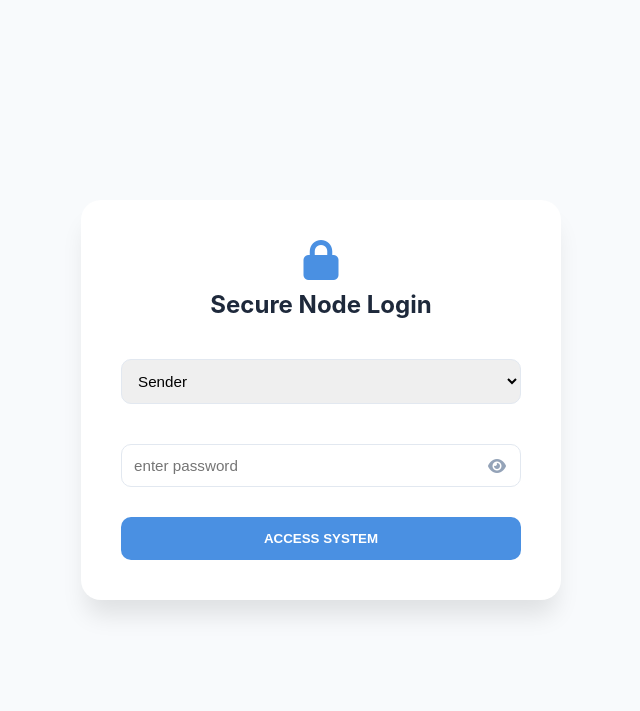
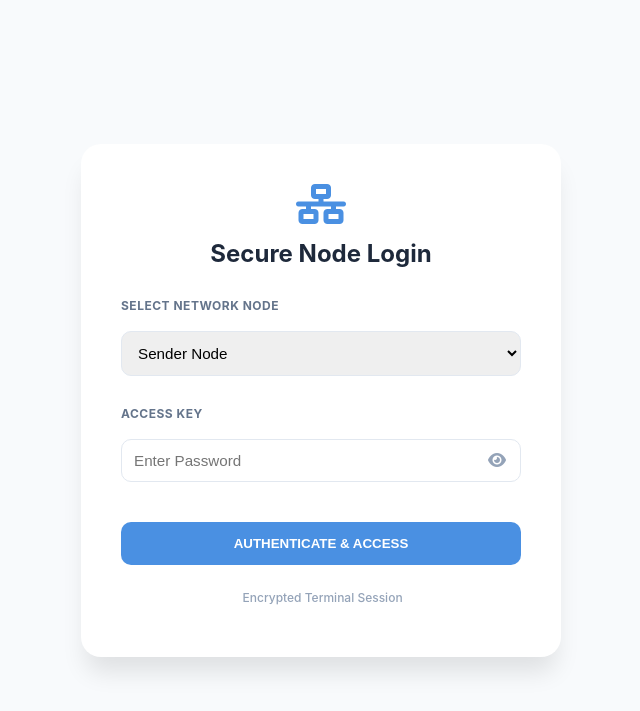
Before and after one commit to dhanushmsr/Secure-File-Transmissions, a Flask app: page / in a window 1280 px wide. Shown: the top 711 px of the page, without its empty margins (319-959 px from the left). Run offline with Flask 3, Linux system fonts and the light colour scheme.

Commit message:
Update login.html

```diff
--- a/templates/login.html
+++ b/templates/login.html
@@ -23,7 +23,7 @@
             transition: transform 0.3s ease;
         }
 
-        /* Shake Animation for Wrong Password */
+        /* Error Shake Animation */
         .shake {
             animation: shake 0.5s cubic-bezier(.36,.07,.19,.97) both;
             border: 2px solid var(--danger);
@@ -37,62 +37,70 @@
         }
 
         .header { text-align: center; margin-bottom: 30px; }
-        .header h2 { margin: 0; color: var(--text-dark); font-weight: 700; }
+        .header h2 { margin: 0; color: var(--text-dark); font-weight: 700; font-size: 1.5rem; }
 
         .input-group { margin-bottom: 20px; position: relative; }
-        input, select { width: 100%; padding: 12px; border: 1px solid #e2e8f0; border-radius: 10px; font-size: 0.95rem; outline: none; box-sizing: border-box; }
-        input:focus { border-color: var(--primary); }
+        .input-group label { display: block; font-size: 0.75rem; font-weight: 700; color: #64748b; margin-bottom: 8px; text-transform: uppercase; letter-spacing: 0.5px; }
+
+        input, select { width: 100%; padding: 12px; border: 1px solid #e2e8f0; border-radius: 10px; font-size: 0.95rem; outline: none; box-sizing: border-box; transition: 0.2s; }
+        input:focus { border-color: var(--primary); box-shadow: 0 0 0 3px rgba(74, 144, 226, 0.1); }
 
         .password-wrapper { position: relative; }
         .toggle-icon { position: absolute; right: 15px; top: 50%; transform: translateY(-50%); cursor: pointer; color: #94a3b8; }
+        .toggle-icon:hover { color: var(--primary); }
 
-        .btn-access { background: var(--primary); color: white; border: none; padding: 14px; border-radius: 10px; font-weight: 700; width: 100%; cursor: pointer; transition: 0.3s; }
-        .btn-access:hover { background: #357abd; }
+        .btn-access { background: var(--primary); color: white; border: none; padding: 14px; border-radius: 10px; font-weight: 700; width: 100%; cursor: pointer; transition: 0.3s; margin-top: 10px; }
+        .btn-access:hover { background: #357abd; transform: translateY(-1px); }
+
+        .footer { text-align: center; margin-top: 25px; font-size: 0.75rem; color: #94a3b8; font-weight: 500; }
     </style>
 </head>
 <body onload="checkError()">
 
     <div class="login-card" id="loginCard">
         <div class="header">
-            <i class="fa-solid fa-lock" style="font-size: 2.5rem; color: var(--primary); margin-bottom: 10px;"></i>
+            <i class="fa-solid fa-network-wired" style="font-size: 2.5rem; color: var(--primary); margin-bottom: 15px;"></i>
             <h2>Secure Node Login</h2>
         </div>
 
         <form action="/auth" method="post">
             <div class="input-group">
+                <label>Select Network Node</label>
                 <select name="role" id="roleSelector" onchange="checkRole()">
-                    <option value="sender">Sender</option>
-                    <option value="receiver">Receiver</option>
-                    <option value="admin">Administrator</option>
+                    <option value="sender">Sender Node</option>
+                    <option value="receiver">Receiver Node</option>
+                    <option value="admin">Admin Command Node</option>
                 </select>
             </div>
 
             <div id="receiverData" style="display:none; background: #f1f5f9; padding: 15px; border-radius: 10px; margin-bottom: 20px;">
+                <label style="margin-bottom:10px; color: var(--primary);">Node Identity</label>
                 <input type="text" name="name" id="nameInp" placeholder="Full Name" style="margin-bottom:10px">
-                <input type="text" name="phone" id="phoneInp" placeholder="Phone Number">
+                <input type="text" name="phone" id="phoneInp" placeholder="Contact Number">
             </div>
 
             <div class="input-group">
+                <label>Access Key</label>
                 <div class="password-wrapper">
-                    <input type="password" name="password" id="passwordField" placeholder="enter password" required>
+                    <input type="password" name="password" id="passwordField" placeholder="Enter Password" required>
                     <i class="fa-solid fa-eye toggle-icon" id="eyeIcon" onclick="togglePassword()"></i>
                 </div>
             </div>
 
-            <button type="submit" class="btn-access">ACCESS SYSTEM</button>
+            <button type="submit" class="btn-access">AUTHENTICATE & ACCESS</button>
         </form>
+
+        <div class="footer">
+            <p><i class="fa-solid fa-shield-check"></i> Encrypted Terminal Session</p>
+        </div>
     </div>
 
     <script>
-        // Alert if wrong password detected via URL parameter
         function checkError() {
             const urlParams = new URLSearchParams(window.location.search);
             if (urlParams.get('error') === 'true') {
-                // 1. Visual Shake
                 document.getElementById('loginCard').classList.add('shake');
-
-                // 2. Browser Alert
-                alert("❌ Access Denied: Incorrect Password or Role. Please try again.");
+                alert("❌ Authentication Failed: Invalid Access Key for selected Node.");
             }
         }
 
```
